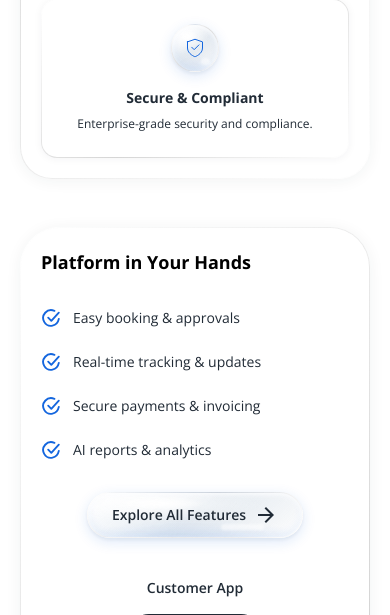
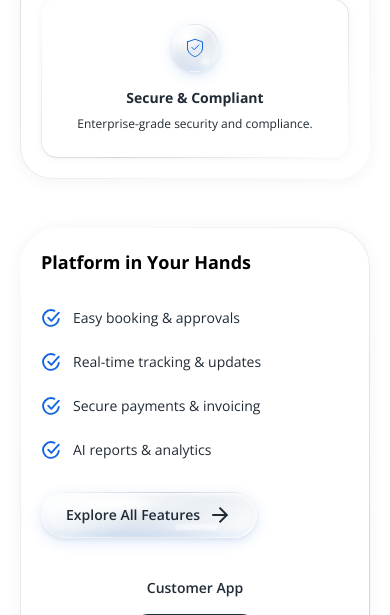
Before and after one commit to marutipai7/fieldengineer-crm, a Django app: template home/templates/home/home.html in a window 390 px wide. Shown: the part 4962-5577 px from the top of the page. Run offline with Django 5.2, Linux system fonts and the light colour scheme; the template is opened without the code that fills it, so the values that code supplies are empty; style sheets or scripts are compiled from the project's sources.

Commit message:
Explore all features

```diff
--- a/home/templates/home/home.html
+++ b/home/templates/home/home.html
@@ -1069,7 +1069,7 @@
 
 <!-- ════════════ PLATFORM IN YOUR HANDS ════════════ -->
 <section class="platform-hands" aria-labelledby="platform-hands-title"
-    style="padding-bottom: 3rem";>
+    style="padding-bottom: 1.5rem";>
     <div class="platform-hands-card glass-border-white">
         <div class="platform-hands-inner">
             <div class="platform-hands-content">
@@ -1094,7 +1094,9 @@
                     </li>
                 </ul>
 
-               <a href="{% url 'about_fe' %}" class="platform-hands-btn btn-glass-modern water-drop-glass block w-max mr-auto md:mx-0">
+                <a href="{% url 'about_fe' %}"
+   class="platform-hands-btn btn-glass-modern water-drop-glass"
+   style="display: inline-flex; align-self: flex-start; margin-right: auto;">
     Explore All Features
     <span class="material-symbols-outlined text-[18px]">arrow_forward</span>
 </a>
--- a/home/templates/home/layout.html
+++ b/home/templates/home/layout.html
@@ -412,18 +412,18 @@
         </svg>
         <div class="flex items-center gap-x-4">
             <a href="#" class="hover:text-gray-900 transition">For Customers</a>
-            <span class="w-[3px] h-[3px] rounded-full bg-gray-400 shrink-0 mx-0.5"></span>
+            <span class="w-[3px] h-[3px] rounded-full bg-gray-400 shrink-0 mx-4"></span>
             <a href="#" class="hover:text-gray-900 transition">For Engineers</a>
         </div>
     </div>
 
-    <div class="flex items-center gap-x-2 whitespace-nowrap">
+    <div class="flex items-center gap-x-4 whitespace-nowrap">
         <svg class="w-4 h-4 mr-2 gap-x-2 text-blue-600 shrink-0" fill="none" stroke="currentColor" stroke-width="2.5" viewBox="0 0 24 24" xmlns="http://www.w3.org/2000/svg">
             <path stroke-linecap="round" stroke-linejoin="round" d="M9 12l2 2 4-4m6 2a9 9 0 11-18 0 9 9 0 0118 0z"></path>
         </svg>
         <div class="flex items-center gap-x-4">
             <a href="#" class="hover:text-gray-900 transition">For Vendors</a>
-            <span class="w-[3px] h-[3px] rounded-full bg-gray-400 shrink-0 mx-0.5"></span>
+            <span class="w-[3px] h-[3px] rounded-full bg-gray-400 shrink-0 mx-4"></span>
             <a href="#" class="hover:text-gray-900 transition">All in One App</a>
         </div>
     </div>
@@ -463,7 +463,7 @@
 </footer>
     <!-- END FOOTER -->
 
-    <!-- ════════════ SCRIPTS ════════════ -->
+
 <!-- ════════════ SCRIPTS ════════════ -->
 <script>
     document.addEventListener('DOMContentLoaded', function() {
```
